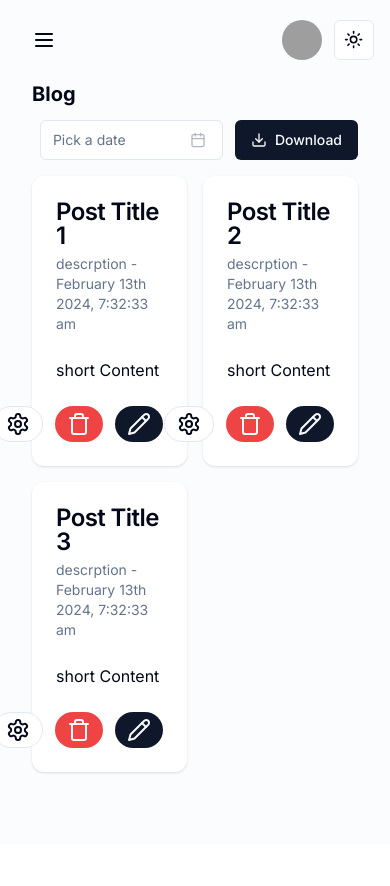
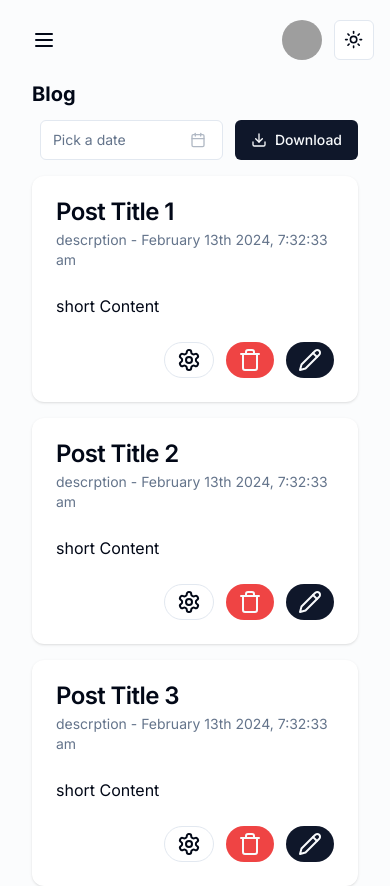
Before and after one commit to SajjadKiani/dashboard-ui, a Next.js app: page /blog in a window 390 px wide. Before the commit the page ends 844 px from the top, so only its background shows below. Built offline with nearby package versions, Linux system fonts and the light colour scheme; grey boxes are pictures that could not be loaded.

Commit message:
responsive

```diff
--- a/src/app/(dashboard)/blog/page.js
+++ b/src/app/(dashboard)/blog/page.js
@@ -23,7 +23,7 @@ export default function Page() {
                 {posts.map((post, index) =>
 
 
-                    <div key={index}>
+                    <div key={index} className=" col-span-2 md:col-span-1">
                         <Card className="">
                             <CardHeader>
                                 <CardTitle>{post.title}</CardTitle>
```
